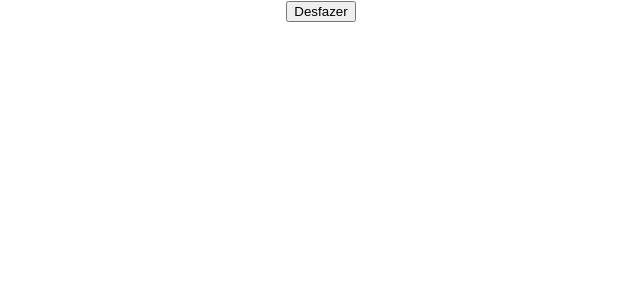
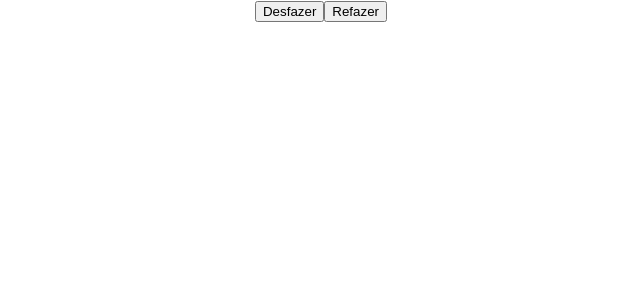
Before and after one commit to luna-alves-dev/RedPoints, a React (Create React App) app: page / in a window 1280 px wide. Shown: the top 300 px of the page, without its empty margins (319-959 px from the left). Built offline with nearby package versions, Linux system fonts and the light colour scheme.

Commit message:
Incluo função de refazer o dot anteriormente excluído.

```diff
--- a/src/App.jsx
+++ b/src/App.jsx
@@ -3,6 +3,8 @@ import './App.css';
 
 function App() {
 const [list, setList] = useState([]);
+const [undid, setUndid] = useState([]); // aqui vou armazenar a nova lista que sera com a aqueles que foram desfeitos
+
 const handleClick = (event) => {
 
   const newDot = {
@@ -12,22 +14,43 @@ const handleClick = (event) => {
   console.log(newDot);
   setList((prev) => [...prev, newDot]);
 };
-// stopProgation impede que quando eu clicar no "desfazer", um novo dot seja exibido em cima do botão.
 const handleUndu= (event) => {
   event.stopPropagation();
   console.log('undu');
 
-  // Agora trabalha-se na função que vai fazer a retirada do último dot clicado.
+  if(list.length === 0)
+  {
+    return;
+  }
+
+// para eu ter um histórico dos dots para serem recuperados.
+  const lastItem= list[list.length-1];
+
+  setUndid((prev) => [...prev, lastItem]);
 
   setList((prev) => {
     const newArr = [...prev].slice(0,-1);
     return newArr;
   })
 };
-// Por ser um array eu consigo fazer um map no meu list. Aqui itero e faço um loop nas informações que tenho.
+
+const handleRedo = (event) => {
+  event.stopPropagation();
+  console.log('redo');
+
+  const recoveredDot= undid[undid.length-1];
+  setUndid((prev) => {
+    const newArr = [...prev].slice(0,-1);
+    return newArr;
+});
+setList((prev) => [...prev, recoveredDot]);
+
+};
+
   return (
   <div id='page' onClick={handleClick}>
     <button onClick={handleUndu}>Desfazer</button>
+    <button onClick={handleRedo}>Refazer</button>
   {list.map((item) => (
   <span
   className='dot'
```
